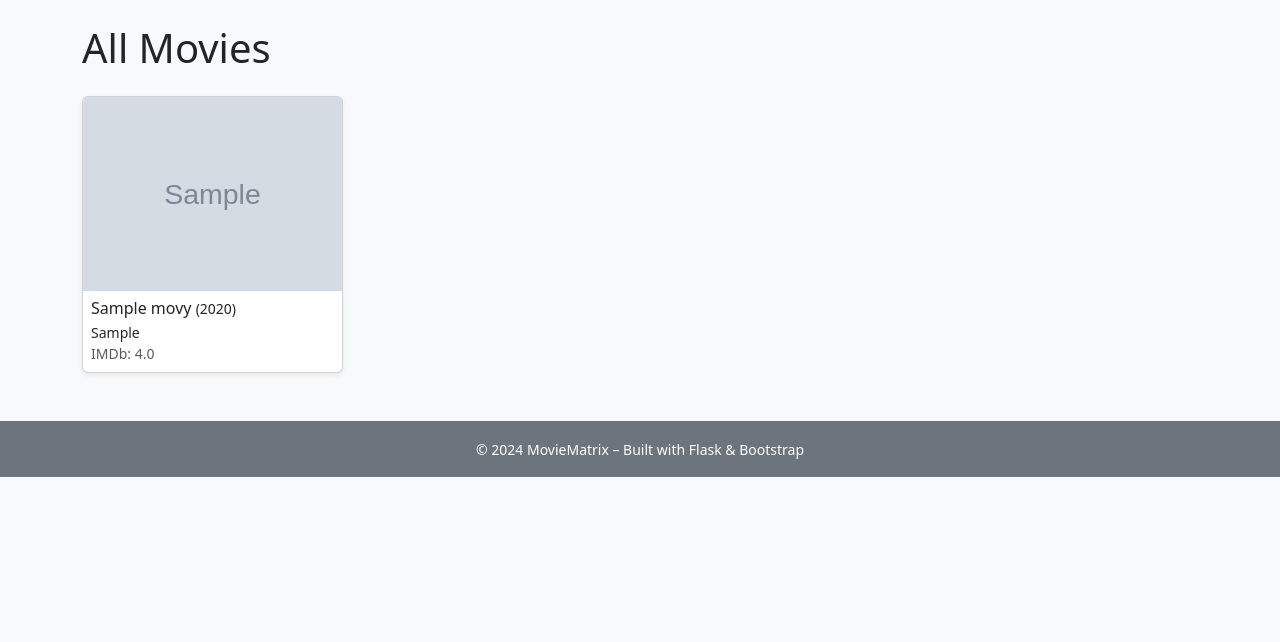
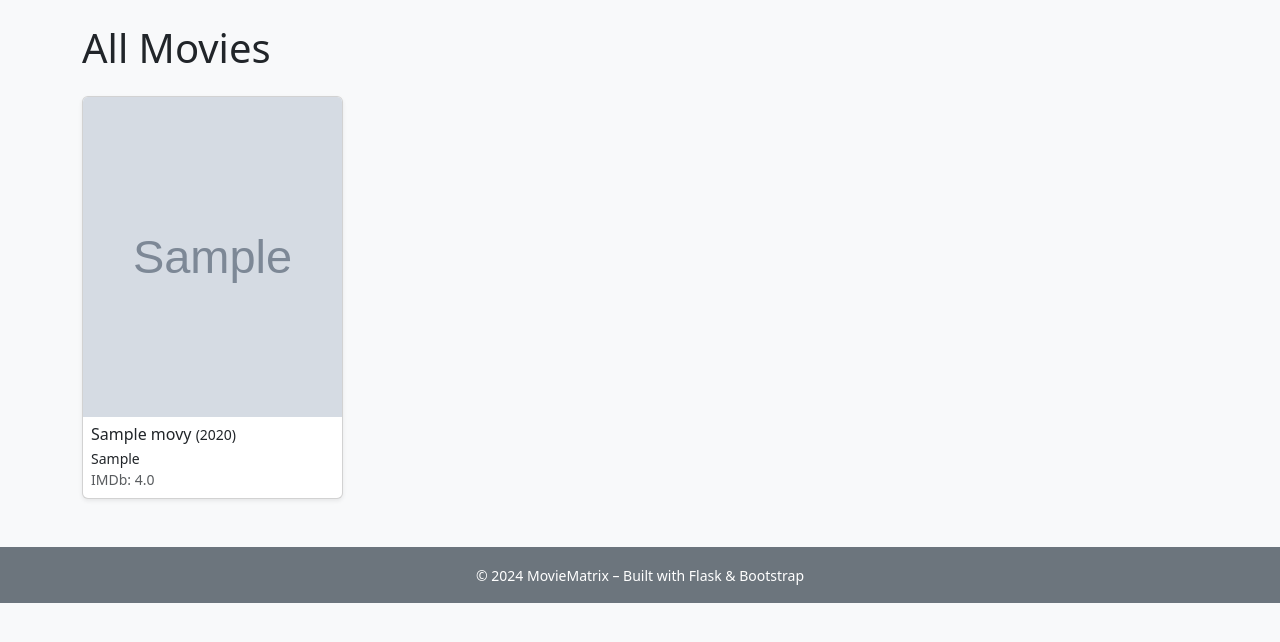
Before and after one commit to Nugamoto/MovieMatrix, a Flask app: page /movies in a window 1280 px wide. Shown: the part 56-698 px from the top of the page. Run offline with Flask 3, Linux system fonts and the light colour scheme; tables that the repository leaves empty hold one stand-in row (values such as "Sample post"); grey boxes marked "Sample" are stand-in pictures; some libraries are stand-ins or nearby versions.

Commit message:
style(ui): normalize movie poster height with CSS object-fit cover

```diff
--- /dev/null
+++ b/static/styles.css
@@ -0,0 +1,5 @@
+.movie-poster{
+    height:320px;
+    object-fit:cover;
+    object-position:top;
+}
--- a/templates/all_movies.html
+++ b/templates/all_movies.html
@@ -10,10 +10,17 @@
     <div class="col">
         <div class="card h-100 shadow-sm">
             {% if movie.poster_url and movie.poster_url != 'N/A' %}
-            <img src="{{ movie.poster_url }}" class="card-img-top" alt="Poster of {{ movie.title }}">
+            <img src="{{ movie.poster_url }}" class="card-img-top movie-poster" alt="Poster of {{ movie.title }}">
+            {% else %}
+            <div class="movie-poster d-flex align-items-center justify-content-center bg-light text-muted">
+                —
+            </div>
             {% endif %}
             <div class="card-body p-2">
-                <h6 class="card-title mb-1">{{ movie.title }} <small>({{ movie.year }})</small></h6>
+                <h6 class="card-title mb-1">
+                    {{ movie.title }}
+                    <small>({{ movie.year }})</small>
+                </h6>
                 <p class="card-text small mb-0">{{ movie.genre or '—' }}</p>
                 <p class="card-text small text-muted">IMDb: {{ movie.imdb_rating or '—' }}</p>
             </div>
```
